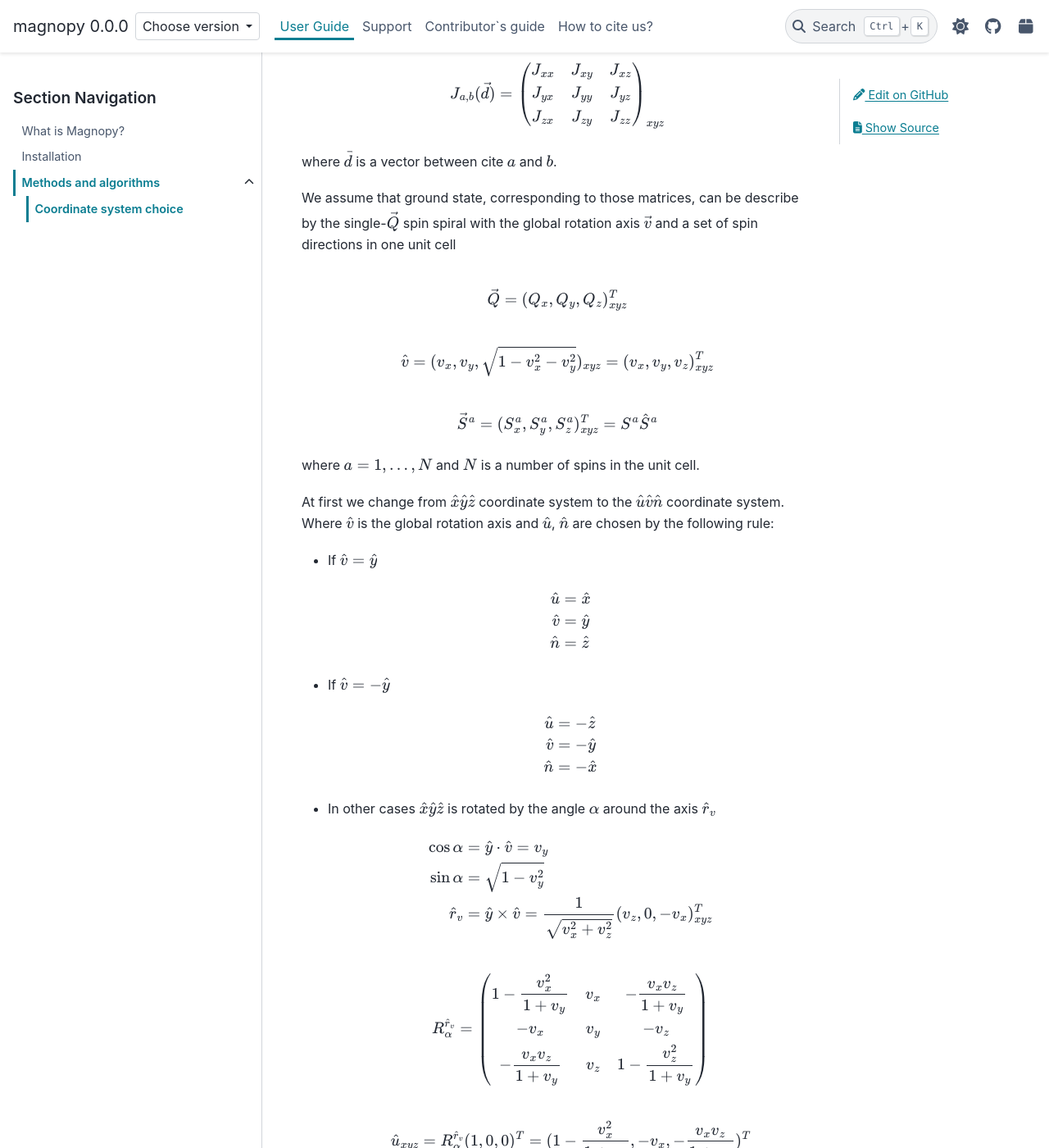
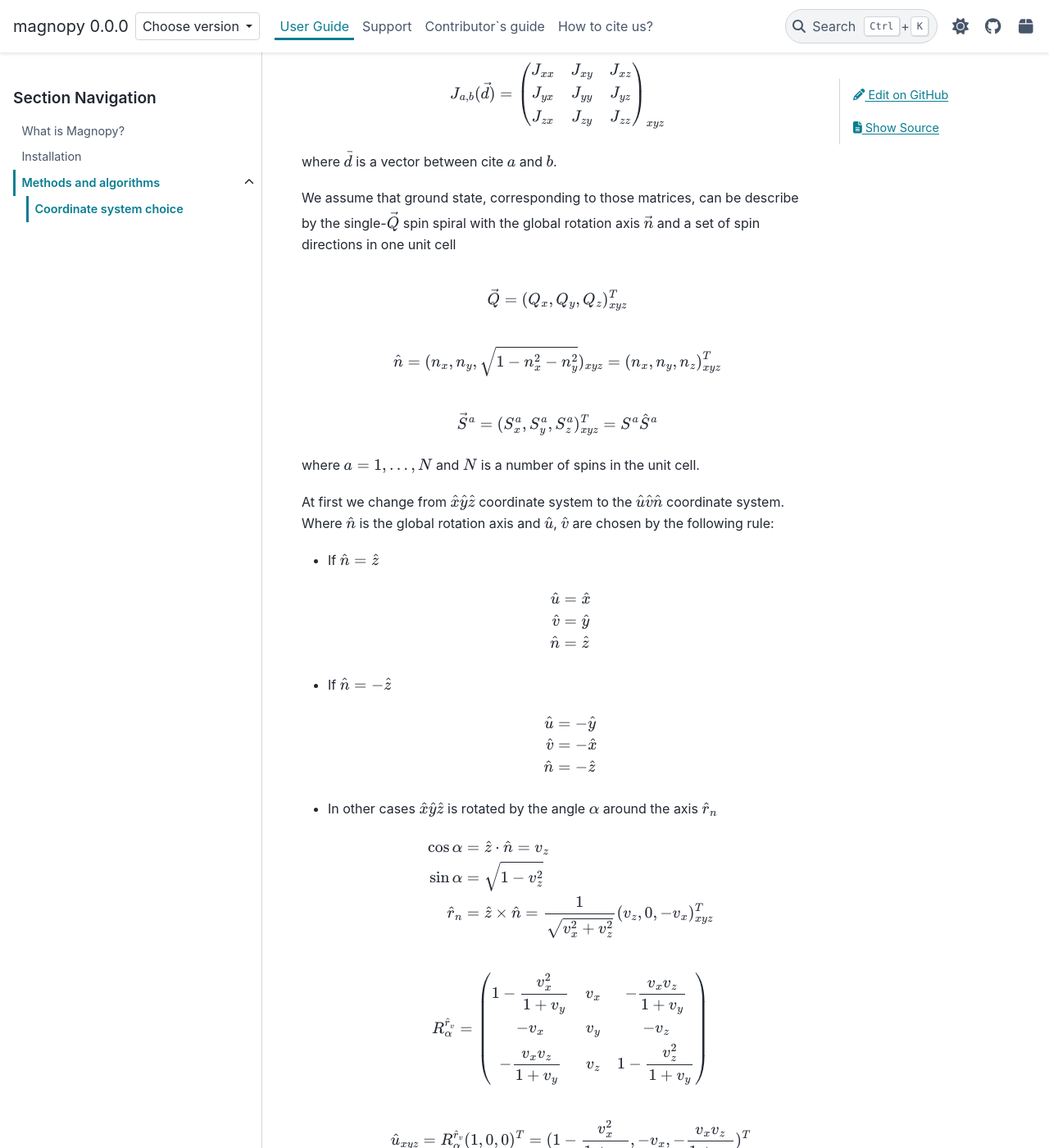
Before and after one commit to marcomarino123/magnopy, a Sphinx documentation site: the page built from docs/source/user-guide/methods/cs-choice.rst, in a window 1280 px wide and 1400 px high, scrolled down 501 px. Shown: the whole window at 82% size. Built offline with Sphinx 7.4.7 and the PyData theme 0.15.4, drawn with Linux system fonts in a browser that asks for light colours.

Commit message:
Start to change notation to the new one

```diff
--- a/docs/source/user-guide/methods/cs-choice.rst
+++ b/docs/source/user-guide/methods/cs-choice.rst
@@ -32,7 +32,7 @@ where :math:`\vec{d}` is a vector between cite :math:`a` and :math:`b`.
 
 We assume that ground state, corresponding to those matrices, can be describe by the
 single-:math:`\vec{Q}` spin spiral with the global rotation axis
-:math:`\vec{v}` and a set of spin directions in one unit cell
+:math:`\vec{n}` and a set of spin directions in one unit cell
 
 .. math::
 
@@ -40,8 +40,8 @@ single-:math:`\vec{Q}` spin spiral with the global rotation axis
 
 .. math::
 
-    \hat{v} = (v_x, v_y, \sqrt{1 - v_x^2 - v_y^2})_{xyz}
-    = (v_x, v_y, v_z)_{xyz}^T
+    \hat{n} = (n_x, n_y, \sqrt{1 - n_x^2 - n_y^2})_{xyz}
+    = (n_x, n_y, n_z)_{xyz}^T
 
 .. math::
 
@@ -52,10 +52,10 @@ unit cell.
 
 At first we change from :math:`\hat{x}\hat{y}\hat{z}` coordinate system
 to the :math:`\hat{u}\hat{v}\hat{n}` coordinate system.
-Where :math:`\hat{v}` is the global rotation axis and
-:math:`\hat{u}`, :math:`\hat{n}` are chosen by the following rule:
+Where :math:`\hat{n}` is the global rotation axis and
+:math:`\hat{u}`, :math:`\hat{v}` are chosen by the following rule:
 
-* If :math:`\hat{v} = \hat{y}`
+* If :math:`\hat{n} = \hat{z}`
 
   .. math::
 
@@ -65,26 +65,26 @@ Where :math:`\hat{v}` is the global rotation axis and
           \hat{n} &= \hat{z} \\
       \end{aligned}
 
-* If :math:`\hat{v} = -\hat{y}`
+* If :math:`\hat{n} = -\hat{z}`
 
   .. math::
 
       \begin{aligned}
-          \hat{u} &= -\hat{z} \\
-          \hat{v} &= -\hat{y} \\
-          \hat{n} &= -\hat{x} \\
+          \hat{u} &= -\hat{y} \\
+          \hat{v} &= -\hat{x} \\
+          \hat{n} &= -\hat{z} \\
       \end{aligned}
 
 * In other cases
   :math:`\hat{x}\hat{y}\hat{z}` is rotated by the angle
-  :math:`\alpha` around the axis :math:`\hat{r}_v`
+  :math:`\alpha` around the axis :math:`\hat{r}_n`
 
   .. math::
 
       \begin{aligned}
-        \cos\alpha &= \hat{y}\cdot\hat{v} = v_y \\
-        \sin\alpha &= \sqrt{1 - v_y^2} \\
-        \hat{r}_v &= \hat{y}\times\hat{v} =
+        \cos\alpha &= \hat{z}\cdot\hat{n} = v_z \\
+        \sin\alpha &= \sqrt{1 - v_z^2} \\
+        \hat{r}_n &= \hat{z}\times\hat{n} =
         \dfrac{1}{\sqrt{v_x^2+v_z^2}}(v_z, 0, -v_x)_{xyz}^T \\
       \end{aligned}
 
```
